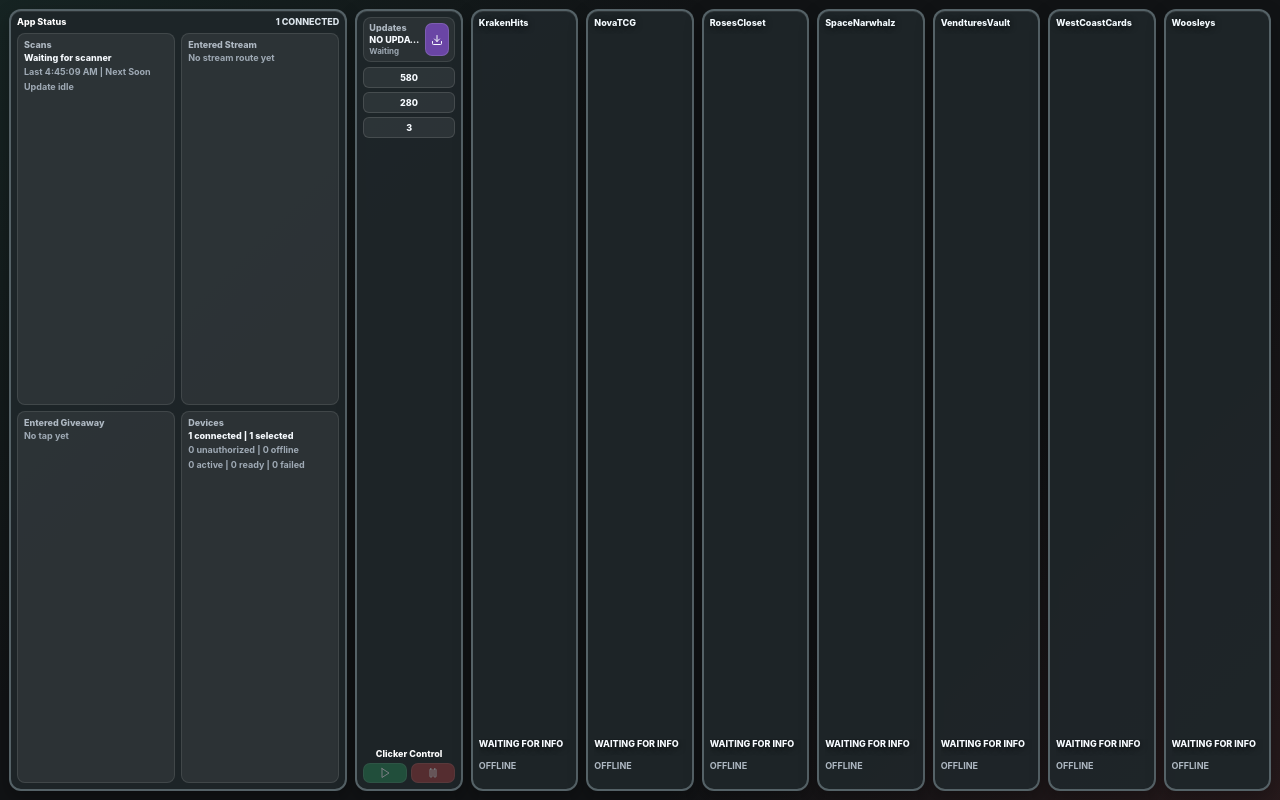
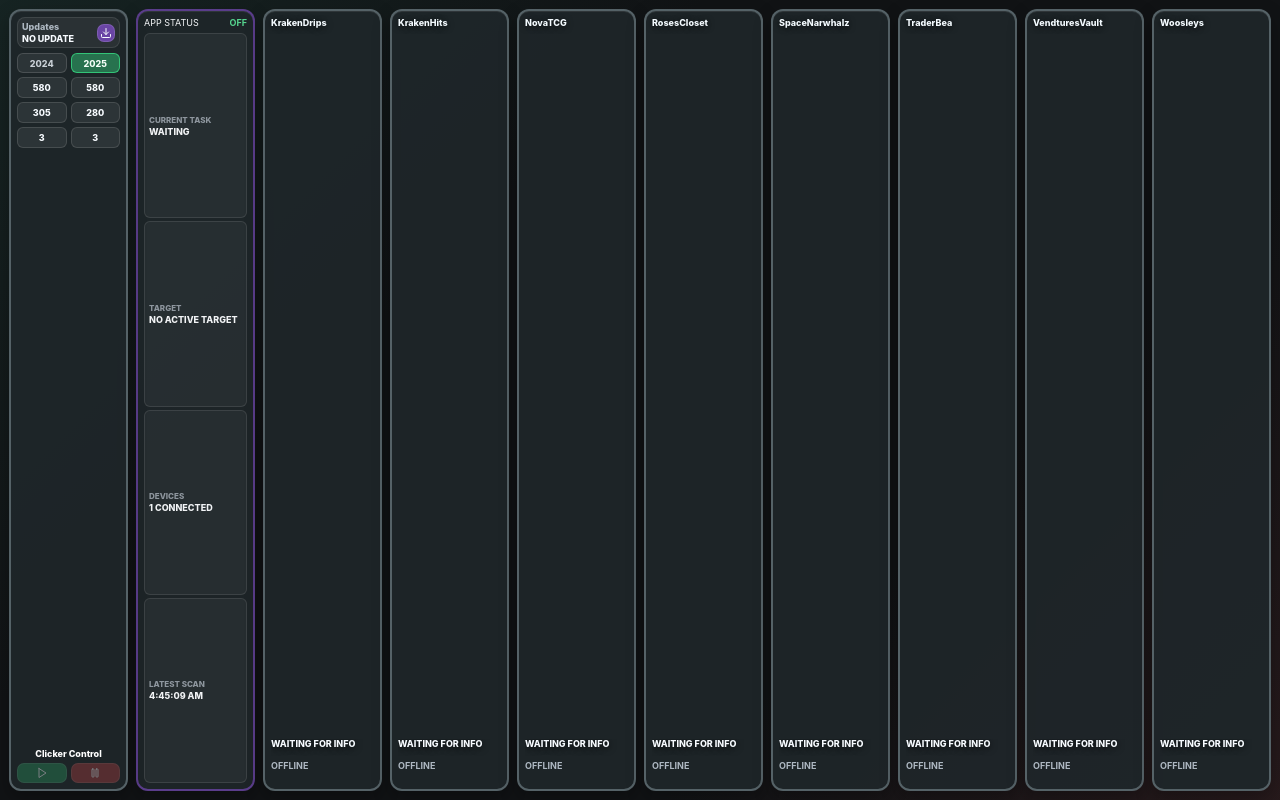
Before and after one commit to cadillacpokemoncompany/nilbog, a React (Vite) app: page / in a window 1280 px wide. Built offline with nearby package versions, Linux system fonts and the light colour scheme.

Commit message:
Align Lite controller row with Max

```diff
--- a/electron/types.ts
+++ b/electron/types.ts
@@ -127,6 +127,8 @@
   jitterMs: number;
   targetX: number;
   targetY: number;
+  activeDeviceProfile: "2024" | "2025";
+  profiles: Record<"2024" | "2025", { targetX: number; targetY: number; intervalMs: number }>;
   activeSlot: number | null;
   parkCooldownMs: number;
   maxMatchAgeMs: number;
@@ -188,7 +190,7 @@
 }
 
 export const createEmptyCards = (): StreamCard[] =>
-  ["KrakenHits", "NovaTCG", "RosesCloset", "SpaceNarwhalz", "VendturesVault", "WestCoastCards", "Woosleys"].map((streamer, index) => ({
+  ["KrakenDrips", "KrakenHits", "NovaTCG", "RosesCloset", "SpaceNarwhalz", "TraderBea", "VendturesVault", "Woosleys"].map((streamer, index) => ({
     slot: index,
     streamer,
     clickTargetX: 0,
--- a/src/App.tsx
+++ b/src/App.tsx
@@ -4,7 +4,7 @@
 import { nilbogApi } from "./nilbogApi";
 import "./styles/app.css";
 
-const focusStreamers = ["KrakenHits", "NovaTCG", "RosesCloset", "SpaceNarwhalz", "VendturesVault", "WestCoastCards", "Woosleys"];
+const focusStreamers = ["KrakenDrips", "KrakenHits", "NovaTCG", "RosesCloset", "SpaceNarwhalz", "TraderBea", "VendturesVault", "Woosleys"];
 const normalizeFocusStreamer = (value: string) => value.trim().replace(/^@/, "").toLowerCase().replace(/[^a-z0-9]/g, "");
 
 const emptySnapshot: AppSnapshot = {
@@ -18,6 +18,8 @@
     jitterMs: 0,
     targetX: 0,
     targetY: 0,
+    activeDeviceProfile: "2025",
+    profiles: { "2024": { targetX: 580, targetY: 305, intervalMs: 3000 }, "2025": { targetX: 580, targetY: 280, intervalMs: 3000 } },
     activeSlot: null,
     parkCooldownMs: 120000,
     maxMatchAgeMs: 120000,
@@ -117,18 +119,20 @@
 
 export default function App() {
   const [snapshot, setSnapshot] = useState<AppSnapshot>(emptySnapshot);
-  const [clickerDraft, setClickerDraft] = useState({ x: "580", y: "280", sec: "3" });
+  const [clickerDrafts, setClickerDrafts] = useState({
+    "2024": { x: "580", y: "305", sec: "3" },
+    "2025": { x: "580", y: "280", sec: "3" }
+  });
   useEffect(() => {
     void nilbogApi.getSnapshot().then(setSnapshot);
     return nilbogApi.onSnapshot(setSnapshot);
   }, []);
   useEffect(() => {
-    setClickerDraft({
-      x: String(snapshot.autoClicker.targetX || 580),
-      y: String(snapshot.autoClicker.targetY || 280),
-      sec: String(Number(((snapshot.autoClicker.intervalMs || 3000) / 1000).toFixed(1)))
+    setClickerDrafts({
+      "2024": { x: String(snapshot.autoClicker.profiles["2024"].targetX), y: String(snapshot.autoClicker.profiles["2024"].targetY), sec: String(snapshot.autoClicker.profiles["2024"].intervalMs / 1000) },
+      "2025": { x: String(snapshot.autoClicker.profiles["2025"].targetX), y: String(snapshot.autoClicker.profiles["2025"].targetY), sec: String(snapshot.autoClicker.profiles["2025"].intervalMs / 1000) }
     });
-  }, [snapshot.autoClicker.targetX, snapshot.autoClicker.targetY, snapshot.autoClicker.intervalMs]);
+  }, [snapshot.autoClicker.profiles]);
   useEffect(() => {
     return nilbogApi.onStreamPreviewFrame((frame) => {
       setSnapshot((current) => ({
@@ -224,10 +228,11 @@
       ),
     [displayCards]
   );
-  const draftToSettings = () => {
-    const targetX = Number(clickerDraft.x);
-    const targetY = Number(clickerDraft.y);
-    const seconds = Number(clickerDraft.sec);
+  const profileDraftToSettings = (profile: "2024" | "2025") => {
+    const draft = clickerDrafts[profile];
+    const targetX = Number(draft.x);
+    const targetY = Number(draft.y);
+    const seconds = Number(draft.sec);
     const intervalMs = Number.isFinite(seconds) ? Math.max(0, Math.round(seconds * 1000)) : 0;
     return {
       targetX: Number.isFinite(targetX) ? targetX : 0,
@@ -236,76 +241,31 @@
       jitterMs: 0
     };
   };
-  const saveClickerSettings = () => {
-    updateAutoClicker(draftToSettings());
+  const saveClickerSettings = (profile: "2024" | "2025") => {
+    const settings = profileDraftToSettings(profile);
+    updateAutoClicker({ profiles: { ...snapshot.autoClicker.profiles, [profile]: settings }, ...(snapshot.autoClicker.activeDeviceProfile === profile ? settings : {}) });
   };
-  const updateClickerDraft = (key: "x" | "y" | "sec", value: string) => {
-    setClickerDraft((current) => ({
+  const updateClickerDraft = (profile: "2024" | "2025", key: "x" | "y" | "sec", value: string) => {
+    setClickerDrafts((current) => ({
       ...current,
-      [key]: value
+      [profile]: { ...current[profile], [key]: value }
     }));
   };
+  const selectClickerProfile = (profile: "2024" | "2025") => {
+    const settings = profileDraftToSettings(profile);
+    updateAutoClicker({ activeDeviceProfile: profile, profiles: { ...snapshot.autoClicker.profiles, [profile]: settings }, ...settings });
+  };
+  const activeCard = snapshot.autoClicker.activeSlot === null ? null : displayCards.find((card) => card.slot === snapshot.autoClicker.activeSlot) ?? null;
+  const latestTask = snapshot.autoClicker.activityLog.currentTask[0];
 
   return (
     <main className="app-shell">
       <section className="deck">
-        <aside className="status-tile">
-          <div className="brand-row">
-            <div>
-              <h1>App Status</h1>
-            </div>
-            <span className="connected-count">{snapshot.autoClicker.adbHealth.connected} connected</span>
-          </div>
-
-          <div className="status-card-grid">
-            <section className="status-mini-card">
-              <span>Scans</span>
-              <strong>{snapshot.autoClicker.runtimeDetail || "Waiting for scanner"}</strong>
-              <em>
-                Last {snapshot.scanner.lastTickAt ? formatLogTime(snapshot.scanner.lastTickAt) : "Waiting"} | Next{" "}
-                {snapshot.autoClicker.nextScanAt
-                  ? formatLogTime(snapshot.autoClicker.nextScanAt)
-                  : "Soon"}
-              </em>
-              <em>
-                Update {snapshot.autoClicker.updateHealth.status}
-                {snapshot.autoClicker.updateHealth.latestVersion ? ` ${snapshot.autoClicker.updateHealth.latestVersion}` : ""}
-              </em>
-            </section>
-
-            <section className="status-mini-card">
-              <span>Entered Stream</span>
-              {renderLatestLogEntry(snapshot.autoClicker.activityLog.enteredStream, "No stream route yet")}
-            </section>
-
-            <section className="status-mini-card">
-              <span>Entered Giveaway</span>
-              {renderLatestLogEntry(snapshot.autoClicker.activityLog.enteredGiveaway, "No tap yet")}
-            </section>
-
-            <section className="status-mini-card">
-              <span>Devices</span>
-              <strong>
-                {snapshot.autoClicker.adbHealth.connected} connected | {snapshot.autoClicker.adbHealth.selectedConnected} selected
-              </strong>
-              <em>
-                {snapshot.autoClicker.adbHealth.unauthorized} unauthorized | {snapshot.autoClicker.adbHealth.offline} offline
-              </em>
-              <em>
-                {deviceRuntimeSummary.active} active | {deviceRuntimeSummary.ready} ready | {deviceRuntimeSummary.failed} failed
-              </em>
-            </section>
-          </div>
-        </aside>
-
         <aside className="control-tile">
           <div className={`update-panel ${updateReady ? "is-ready" : ""} ${updateHealth.status === "error" ? "is-error" : ""}`}>
             <div className="update-copy">
               <span>Updates</span>
               <strong>{updateLabel}</strong>
-              <em>
-                {updateHealth.lastCheckedAt ? `Checked ${formatLogTime(updateHealth.lastCheckedAt)}` : "Waiting"}
-              </em>
             </div>
             <button
               className="update-button"
@@ -318,26 +278,14 @@
           </div>
 
           <div className="clicker-profile-stack">
-            <div className="clicker-profile-column is-single">
-              <input
-                inputMode="numeric"
-                value={clickerDraft.x}
-                onBlur={saveClickerSettings}
-                onChange={(event) => updateClickerDraft("x", event.target.value)}
-              />
-              <input
-                inputMode="numeric"
-                value={clickerDraft.y}
-                onBlur={saveClickerSettings}
-                onChange={(event) => updateClickerDraft("y", event.target.value)}
-              />
-              <input
-                inputMode="decimal"
-                value={clickerDraft.sec}
-                onBlur={saveClickerSettings}
-                onChange={(event) => updateClickerDraft("sec", event.target.value)}
-              />
-            </div>
+            {(["2024", "2025"] as const).map((profile) => (
+              <div className="clicker-profile-column" key={profile}>
+                <button className={`profile-toggle ${snapshot.autoClicker.activeDeviceProfile === profile ? "is-active" : ""}`} onClick={() => selectClickerProfile(profile)}>{profile}</button>
+                <input inputMode="numeric" value={clickerDrafts[profile].x} onBlur={() => saveClickerSettings(profile)} onChange={(event) => updateClickerDraft(profile, "x", event.target.value)} />
+                <input inputMode="numeric" value={clickerDrafts[profile].y} onBlur={() => saveClickerSettings(profile)} onChange={(event) => updateClickerDraft(profile, "y", event.target.value)} />
+                <input inputMode="decimal" value={clickerDrafts[profile].sec} onBlur={() => saveClickerSettings(profile)} onChange={(event) => updateClickerDraft(profile, "sec", event.target.value)} />
+              </div>
+            ))}
           </div>
 
           <h1 className="clicker-control-title">Clicker Control</h1>
@@ -345,7 +293,7 @@
             <button
               className="auto-button start-button"
               disabled={clickerRunning || !hasClickerSettings}
-              onClick={() => updateAutoClicker({ ...draftToSettings(), enabled: true, autoNavEnabled: true })}
+              onClick={() => updateAutoClicker({ ...profileDraftToSettings(snapshot.autoClicker.activeDeviceProfile), enabled: true, autoNavEnabled: true })}
               title="Start autoplay"
             >
               <Play size={14} />
@@ -360,6 +308,16 @@
             </button>
           </div>
         </aside>
+
+        <article className={`status-tile app-status-card ${clickerRunning ? "is-running" : "is-stopped"}`}>
+          <header className="app-status-head"><span>APP STATUS</span><strong>{snapshot.autoClicker.runtimeState.replaceAll("_", " ")}</strong></header>
+          <div className="app-status-grid">
+            <div><span>CURRENT TASK</span><strong title={latestTask?.text ?? snapshot.autoClicker.lastAction ?? "Waiting"}>{latestTask?.text ?? snapshot.autoClicker.lastAction ?? "WAITING"}</strong></div>
+            <div><span>TARGET</span><strong title={activeCard?.giveawayName ?? "No active target"}>{activeCard ? `${activeCard.streamer}: ${activeCard.giveawayName ?? "MONITORING"}` : "NO ACTIVE TARGET"}</strong></div>
+            <div><span>DEVICES</span><strong>{`${snapshot.autoClicker.adbHealth.connected} CONNECTED`}</strong></div>
+            <div><span>LATEST SCAN</span><strong>{snapshot.scanner.lastTickAt ? formatLogTime(snapshot.scanner.lastTickAt) : "WAITING"}</strong></div>
+          </div>
+        </article>
 
         {displayCards.map((card) => {
           const cardBackground = card.thumbnailImageDataUrl;
--- a/src/NilbogLite.tsx
+++ b/src/NilbogLite.tsx
@@ -15,6 +15,8 @@
     jitterMs: 0,
     targetX: 0,
     targetY: 0,
+    activeDeviceProfile: "2025",
+    profiles: { "2024": { targetX: 580, targetY: 305, intervalMs: 3000 }, "2025": { targetX: 580, targetY: 280, intervalMs: 3000 } },
     activeSlot: null,
     parkCooldownMs: 120000,
     maxMatchAgeMs: 120000,
--- a/src/nilbogApi.ts
+++ b/src/nilbogApi.ts
@@ -40,6 +40,8 @@
       jitterMs: 0,
       targetX: 0,
       targetY: 0,
+      activeDeviceProfile: "2025",
+      profiles: { "2024": { targetX: 580, targetY: 305, intervalMs: 3000 }, "2025": { targetX: 580, targetY: 280, intervalMs: 3000 } },
       activeSlot: null,
       parkCooldownMs: 120000,
       maxMatchAgeMs: 120000,
--- a/src/styles/app.css
+++ b/src/styles/app.css
@@ -46,7 +46,7 @@
 
 .deck {
   display: grid;
-  grid-template-columns: repeat(11, minmax(0, 1fr));
+  grid-template-columns: repeat(10, minmax(0, 1fr));
   grid-template-rows: minmax(0, 1fr);
   align-items: center;
   gap: 8px;
@@ -785,7 +785,7 @@
 
 .clicker-profile-stack {
   display: grid;
-  grid-template-columns: minmax(0, 1fr);
+  grid-template-columns: repeat(2, minmax(0, 1fr));
   gap: 4px;
   margin-top: 0;
   margin-bottom: auto;
@@ -841,14 +841,14 @@
 
 .update-panel {
   display: grid;
-  grid-template-columns: minmax(0, 1fr) 24px;
+  grid-template-columns: minmax(0, 1fr) 18px;
   gap: 4px;
   align-items: stretch;
-  min-height: 42px;
+  min-height: 30px;
   border: 1px solid rgba(255, 255, 255, 0.1);
   border-radius: 8px;
   background: rgba(255, 255, 255, 0.06);
-  padding: 5px;
+  padding: 4px;
 }
 
 .update-panel.is-ready {
@@ -903,9 +903,10 @@
   display: flex;
   align-items: center;
   justify-content: center;
-  width: 24px;
-  min-width: 24px;
-  height: 100%;
+  align-self: center;
+  width: 18px;
+  min-width: 18px;
+  height: 18px;
   border: 1px solid rgba(255, 255, 255, 0.13);
   border-radius: 7px;
   color: #f7fbff;
@@ -913,6 +914,17 @@
   padding: 0;
   cursor: pointer;
 }
+
+.app-status-card { grid-column: span 1; gap: 5px; border-color: rgba(116, 72, 181, 0.7); }
+.app-status-card.is-running { border-color: rgba(56, 217, 130, 0.72); }
+.app-status-head { display: flex; align-items: center; justify-content: space-between; gap: 4px; min-width: 0; color: #f1f3f5; font-size: 9px; }
+.app-status-head strong { overflow: hidden; color: #55d48e; text-overflow: ellipsis; white-space: nowrap; }
+.app-status-grid { display: grid; grid-template-rows: repeat(4, minmax(0, 1fr)); min-height: 0; flex: 1; gap: 3px; }
+.app-status-grid > div { display: flex; min-width: 0; flex-direction: column; justify-content: center; gap: 1px; border: 1px solid rgba(255, 255, 255, 0.1); border-radius: 6px; background: rgba(255, 255, 255, 0.045); padding: 3px 4px; }
+.app-status-grid span { color: #8e969e; font-size: 8px; font-weight: 800; }
+.app-status-grid strong { overflow: hidden; color: #f1f3f5; font-size: 9px; font-weight: 800; text-overflow: ellipsis; white-space: nowrap; }
+.profile-toggle { width: 100%; height: 20px; border: 1px solid rgba(255, 255, 255, 0.14); border-radius: 6px; color: #c9d0d6; background: rgba(255, 255, 255, 0.07); padding: 0; font-size: 9px; font-weight: 850; cursor: pointer; }
+.profile-toggle.is-active { border-color: rgba(56, 217, 130, 0.8); color: #f4fff8; background: rgba(44, 145, 94, 0.72); }
 
 .update-button:hover:not(:disabled) {
   background: rgba(133, 84, 206, 0.96);
```
Also changed, not shown: electron/configStore.ts (+30 -10 lines).
